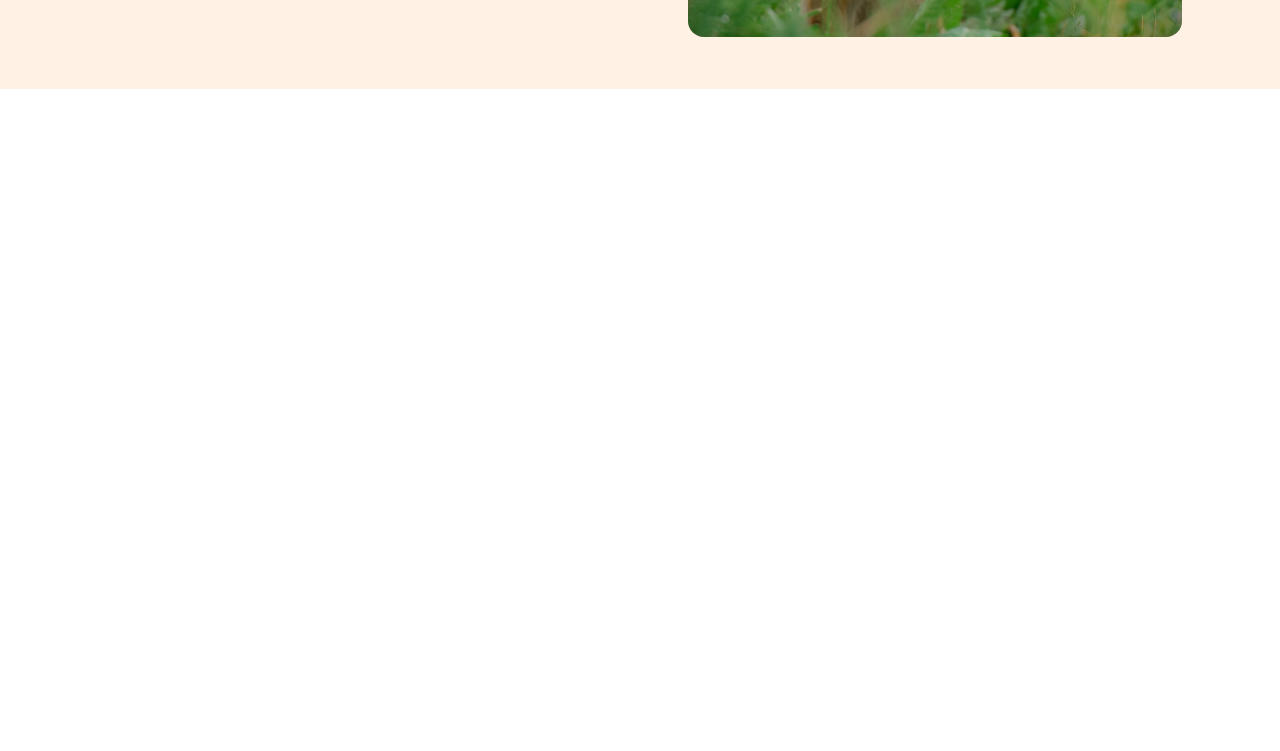
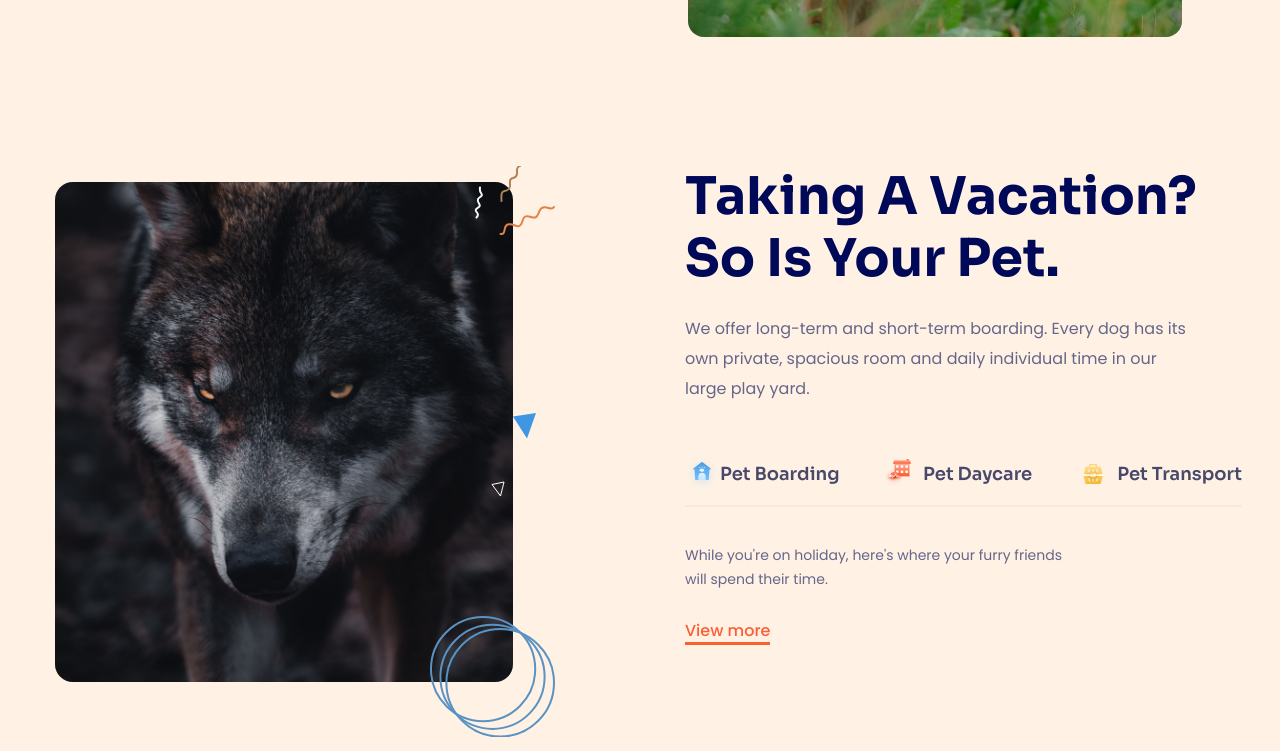
Before and after one commit to longtq2501/f8-project-04, a plain HTML site: page index.html in a window 1280 px wide. Shown: the part 1529-2280 px from the top of the page. Drawn offline with nearby package versions, Linux system fonts and the light colour scheme.

Commit message:
complete feature

```diff
--- a/assets/css/styles.css
+++ b/assets/css/styles.css
@@ -429,3 +429,138 @@ a {
   height: 40px;
   scale: 2;
 }
+
+/* ================== FEATURE =================== */
+
+.feature {
+  height: 778px;
+  background: #fff2e5;
+  padding: 77px 0px 130px;
+}
+
+.feature__inside {
+  display: grid;
+  height: 571px;
+  column-gap: 130px;
+  grid-template-columns: 500px 1fr;
+}
+
+.feature__img--box {
+  position: relative;
+}
+
+.feature__img {
+  position: absolute;
+  translate: 0 16px;
+  width: 458px;
+  height: 500px;
+  border-radius: 18px;
+  background: #c4c4c4;
+  object-fit: cover;
+}
+
+.icon-1,
+.icon-2,
+.icon-3,
+.icon-4,
+.icon-5,
+.icon-6 {
+  position: absolute;
+}
+
+.icon-1 {
+  right: 0;
+  bottom: 0;
+}
+
+.icon-2 {
+  right: 72px;
+  top: 20px;
+}
+
+.icon-3 {
+  right: 19px;
+  top: 247px;
+}
+
+.icon-4 {
+  right: 50px;
+  bottom: 240px;
+}
+
+.icon-5 {
+  right: 34px;
+}
+
+.icon-6 {
+  right: 0;
+  top: 40px;
+}
+
+.feature__desc {
+  width: 511px;
+  margin: 24px 0px 52px;
+}
+
+.feature__list {
+  display: grid;
+  width: 100%;
+  grid-template-columns: 1fr 1fr 1fr;
+  column-gap: 38px;
+}
+
+.feature__list--item {
+  display: flex;
+  align-items: center;
+}
+
+.order-01,
+.order-02 {
+  margin-right: 11px;
+}
+
+.item__name {
+  color: #48496a;
+  font-family: Sora;
+  font-size: 1.8rem;
+  font-weight: 600;
+  line-height: 1; /* 100% */
+  white-space: nowrap;
+}
+
+.feature__separate {
+  position: relative;
+  width: 557px;
+  height: 2px;
+  opacity: 0.07;
+  margin: 14px 0px 36px;
+  background: #ff5b2e;
+}
+
+.feature__separate::before {
+  position: absolute;
+  content: "";
+  display: inline-block;
+  top: 0;
+  left: 0;
+  width: 95px;
+  height: 2px;
+  background: #ff5b2e;
+}
+
+.feature__sub-desc {
+  width: 391px;
+  color: #656689;
+  font-size: 1.4rem;
+  font-weight: 400;
+  line-height: 1.71429; /* 171.429% */
+  margin-bottom: 32px;
+}
+
+.feature__view-more {
+  color: #ff5d31;
+  font-size: 1.6rem;
+  font-weight: 500;
+  line-height: 1; /* 100% */
+  border-bottom: 3px solid #ff5d31;
+}
--- a/index.html
+++ b/index.html
@@ -114,7 +114,7 @@
               <a href="#!">About</a>
             </li>
             <li>
-              <a href="#!">Services & Rates</a>
+              <a href="#!">features & Rates</a>
             </li>
             <li>
               <a href="#!">Review</a>
@@ -170,9 +170,9 @@
             />
           </figure>
           <section class="hero__text">
-            <h1 class="hero__title">Established & Trusted Pet Care Service</h1>
+            <h1 class="hero__title">Established & Trusted Pet Care feature</h1>
             <p class="hero__desc">
-              Discover a wide variety of Pawsitive services to choose from,
+              Discover a wide variety of Pawsitive features to choose from,
               including daycare, private walks, office duty and spa.
             </p>
             <div class="hero__button--box">
@@ -184,7 +184,7 @@
                   class="hero__btn--icon"
                 />
               </button>
-              <a class="hero__about__sub-btn">Schedule a Call</a>
+              <a class="hero__sub-btn">Schedule a Call</a>
             </div>
           </section>
         </section>
@@ -203,34 +203,144 @@
             <div class="about__box--experience">
               <!-- item 1 -->
               <div class="about__item">
-                <img src="./assets/img/about/check-icon.svg" alt="checked icon" class="about__icon--checkbox">
+                <img
+                  src="./assets/img/about/check-icon.svg"
+                  alt="checked icon"
+                  class="about__icon--checkbox"
+                />
                 <span class="about__sub-desc">Certified Groomer</span>
               </div>
               <!-- item 2 -->
               <div class="about__item">
-                <img src="./assets/img/about/check-icon.svg" alt="checked icon" class="about__icon--checkbox">
+                <img
+                  src="./assets/img/about/check-icon.svg"
+                  alt="checked icon"
+                  class="about__icon--checkbox"
+                />
                 <span class="about__sub-desc">Certified Groomer</span>
               </div>
               <!-- item 3 -->
               <div class="about__item">
-                <img src="./assets/img/about/check-icon.svg" alt="checked icon" class="about__icon--checkbox">
+                <img
+                  src="./assets/img/about/check-icon.svg"
+                  alt="checked icon"
+                  class="about__icon--checkbox"
+                />
                 <span class="about__sub-desc">Certified Groomer</span>
               </div>
               <!-- item 4 -->
               <div class="about__item">
-                <img src="./assets/img/about/check-icon.svg" alt="checked icon" class="about__icon--checkbox">
+                <img
+                  src="./assets/img/about/check-icon.svg"
+                  alt="checked icon"
+                  class="about__icon--checkbox"
+                />
                 <span class="about__sub-desc">Certified Groomer</span>
               </div>
             </div>
           </section>
           <figure class="about__img">
-            <img src="./assets/img/about/fox.jpg" alt="fox" class="about__img--center">
+            <img
+              src="./assets/img/about/fox.jpg"
+              alt="fox"
+              class="about__img--center"
+            />
             <div class="about__card">
               <div class="about__card--number">20+</div>
               <div class="about__card--desc">Years Experience</div>
-              <img src="./assets/img/about/footh.svg" alt="animal foot" class="about__card--foot">
+              <img
+                src="./assets/img/about/footh.svg"
+                alt="animal foot"
+                class="about__card--foot"
+              />
             </div>
           </figure>
+        </section>
+      </div>
+    </section>
+    <section class="feature">
+      <div class="container">
+        <section class="feature__inside">
+          <figure class="feature__img--box">
+            <img
+              src="./assets/img/feature/wolf.jpg"
+              alt="wolf"
+              class="feature__img"
+            />
+            <img
+              src="./assets/img/feature/Group 43.svg"
+              alt=""
+              class="icon-1"
+            />
+            <img
+              src="./assets/img/feature/Vector 10.svg"
+              alt=""
+              class="icon-2"
+            />
+            <img
+              src="./assets/img/feature/Vector 11.svg"
+              alt=""
+              class="icon-3"
+            />
+            <img
+              src="./assets/img/feature/Vector 12.svg"
+              alt=""
+              class="icon-4"
+            />
+            <img
+              src="./assets/img/feature/Vector 8.svg"
+              alt=""
+              class="icon-5"
+            />
+            <img
+              src="./assets/img/feature/Vector 9.svg"
+              alt=""
+              class="icon-6"
+            />
+          </figure>
+          <article class="feature__text">
+            <h2 class="h2__title">Taking A Vacation? So Is Your Pet.</h2>
+            <p class="feature__desc desc">
+              We offer long-term and short-term boarding. Every dog has its own
+              private, spacious room and daily individual time in our large play
+              yard.
+            </p>
+            <div class="feature__list">
+              <!-- item 1 -->
+              <div class="feature__list--item">
+                <img
+                  src="./assets/img/feature/item-1.svg"
+                  alt=""
+                  class="item__img"
+                />
+                <span class="item__name">Pet Boarding</span>
+              </div>
+              <!-- item 2 -->
+              <div class="feature__list--item">
+                <img
+                  src="./assets/img/feature/item-2.svg"
+                  alt=""
+                  class="item__img order-01"
+                />
+                <span class="item__name">Pet Daycare</span>
+              </div>
+              <!-- item 3 -->
+              <div class="feature__list--item">
+                <img
+                  src="./assets/img/feature/item-3.svg"
+                  alt=""
+                  class="item__img order-02"
+                />
+                <span class="item__name">Pet Transport</span>
+              </div>
+            </div>
+            <div class="feature__separate"></div>
+            <p class="feature__sub-desc">
+              While you're on holiday, here's where your furry friends will
+              spend their time.
+            </p>
+            <a href="#!" class="feature__view-more">View more</a>
+          </article>
         </section>
       </div>
     </section>
```
Also changed, not shown: assets/img/feature/Group 43.svg (added), assets/img/feature/Vector 10.svg (added), assets/img/feature/Vector 11.svg (added), assets/img/feature/Vector 12.svg (added), assets/img/feature/Vector 8.svg (added), assets/img/feature/Vector 9.svg (added), assets/img/feature/item-1.svg (added), assets/img/feature/item-2.svg (added), assets/img/feature/item-3.svg (added), assets/img/feature/wolf.jpg (added).
